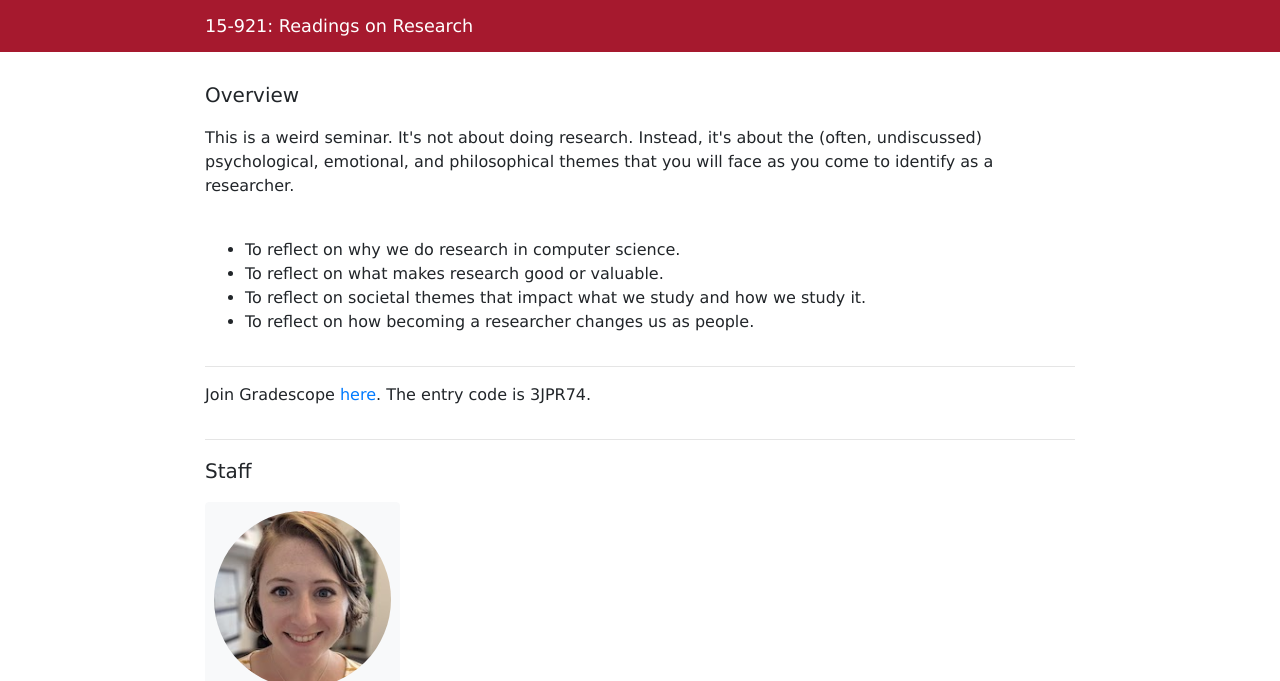
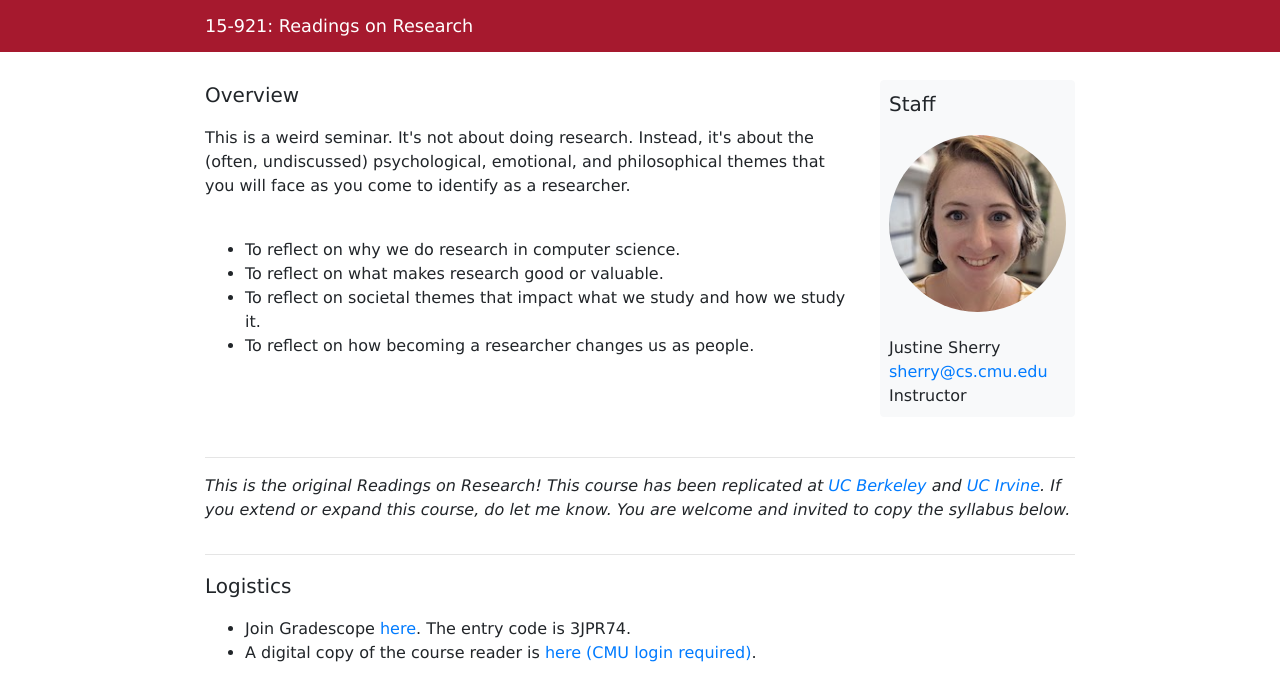
Before and after one commit to computer-networks/15-921-fa22, a Jekyll site: the page built from index.html, in a window 1280 px wide and 1400 px high. Shown: the top 681 px of the window. Built offline with Jekyll 4.4.1, drawn with Linux system fonts in a browser that asks for light colours; nearby versions of some CDN libraries; some of the changed text lies outside the part shown; grey boxes are pictures that could not be loaded.

Commit message:
updated homepage

```diff
--- a/index.html
+++ b/index.html
@@ -5,15 +5,15 @@ title: (Fall 2022) Readings on Research
 
 <!-- OVERVIEW AND LINK TO SYLLABUS -->
 <div class="row">
-  <div class="col-md-12">
+  <div class="col-md-9">
     <p class="lead">Overview</p>
     <p>
-  This is a weird seminar. It's not about doing research. Instead, it's about the (often, undiscussed) psychological, emotional, and philosophical themes that you will face as you come to identify as a researcher.
-  <br/><br/
+    This is a weird seminar. It's not about doing research. Instead, it's about the (often, undiscussed) psychological, emotional, and philosophical themes that you will face as you come to identify as a researcher.
+    <br/><br/
 
-  Structurally, here's how it's going to work: we'll meet once a week for a little over an hour. Beforehand, we will all read some articles, and you will submit a brief summary of what you read as `homework.' When we meet, I'll spend no more than 8 minutes talking about why I chose these readings. Then, we'll discuss some questions about the reading.
+       Structurally, here's how it's going to work: we'll meet once a week for a little over an hour. Beforehand, we will all read some articles, and you will submit a brief summary of what you read as `homework.' When we meet, I'll spend no more than 8 minutes talking about why I chose these readings. Then, we'll discuss some questions about the reading.
 
-Here are some goals I have for our discussions:
+       Here are some goals I have for our discussions:
     </p>
     <p>
     <ul>
@@ -30,29 +30,12 @@ Here are some goals I have for our discussions:
         To reflect on how becoming a researcher changes us as people.
       </li>
     </ul>
-  </div><!--col-md-12-->
-</div><!--row-->
+  </div><!--col-md-9-->
 
-<hr />
-
-<div class="row">
-
-  <div class="col-md-12">
-    <p>Join Gradescope <a href="https://www.gradescope.com/courses/418781">here</a>. The entry code is 3JPR74.</p>
-  </div>
-</div>
-<hr />
-
-<!-- STAFF SECTION -->
-<div class="row">
-  <div class="col-md-12">
-    <p class="lead">Staff</p>
-  </div>
-</div>
-
-<div class="row">
+  <!-- STAFF SECTION -->
   <div class="col-md-3">
     <div class="card border-light bg-light h-100 pt-2 px-2 pb-2">
+      <p class="lead">Staff</p>
       <img class="rounded-circle img-fluid d-block mx-auto" src="justine.jpg" alt="">
       <br/>
       Justine Sherry <br/>
@@ -61,9 +44,37 @@ Here are some goals I have for our discussions:
     </div> <!-- CARD -->
   </div> <!-- COL -->
 </div><!--row-->
+<br/>
+
+
+<hr />
+<div class="row">
+  <div class="col-md-12">
+    <p><em>This is the original Readings on Research! This course has been replicated at <a href="https://inst.eecs.berkeley.edu/~cs298-7/fa21/">UC Berkeley</a> and <a href="https://canvas.eee.uci.edu/courses/43834">UC Irvine</a>. If you extend or expand this course, do let me know. You are welcome and invited to copy the syllabus below.</em></p>
+  </div>
+</div>
 
 <hr />
 
+<!-- COURSE SCHEDULE -->
+<div class="row">
+  <div class="col-md-12">
+    <p class="lead">Logistics</p>
+    <p>
+    <ul>
+      <li>Join Gradescope <a href="https://www.gradescope.com/courses/418781">here</a>. The entry code is 3JPR74. </li>
+      <li>A digital copy of the course reader is <a href="https://drive.google.com/file/d/1pE-mySJUEiKOasH7JJkThmE9i1iEHekt/view?usp=sharing">here (CMU login required)</a>.</li>
+    </ul>
+    </p>
+  </div><!--col-md-12-->
+</div><!--row-->
+<div class="row">
+  <div class="col-md-12">
+    <iframe width=100% height=600 src="https://docs.google.com/spreadsheets/d/e/2PACX-1vQpOM1Na3Yi2wSfAB4eCEuCpfKF1HqIewmGNxJn7kJGxe0Z2OR-d2Jamhoi6uxUkoNSIC9Gh4E0t5Tl/pubhtml?gid=0&amp;single=true&amp;widget=true&amp;headers=false"></iframe>
+  </div>
+</div>
+
+<hr />
 
 <!-- RESOURCES -->
 <div class="row">
@@ -80,14 +91,8 @@ Here are some goals I have for our discussions:
 
 <hr />
 
-<!-- COURSE SCHEDULE -->
 <div class="row">
   <div class="col-md-12">
-    <p class="lead">TENTATIVE Schedule</p>
-  </div><!--col-md-12-->
-</div><!--row-->
-<div class="row">
-  <div class="col-md-12">
-    <iframe width=100% height=600 src="https://docs.google.com/spreadsheets/d/e/2PACX-1vQpOM1Na3Yi2wSfAB4eCEuCpfKF1HqIewmGNxJn7kJGxe0Z2OR-d2Jamhoi6uxUkoNSIC9Gh4E0t5Tl/pubhtml?gid=0&amp;single=true&amp;widget=true&amp;headers=false"></iframe>
+    <a rel="license" href="http://creativecommons.org/licenses/by-nc/4.0/"><img alt="Creative Commons License" style="border-width:0" src="https://i.creativecommons.org/l/by-nc/4.0/80x15.png" /></a><br />This work is licensed under a <a rel="license" href="http://creativecommons.org/licenses/by-nc/4.0/">Creative Commons Attribution-NonCommercial 4.0 International License</a>.
   </div>
 </div>
```
